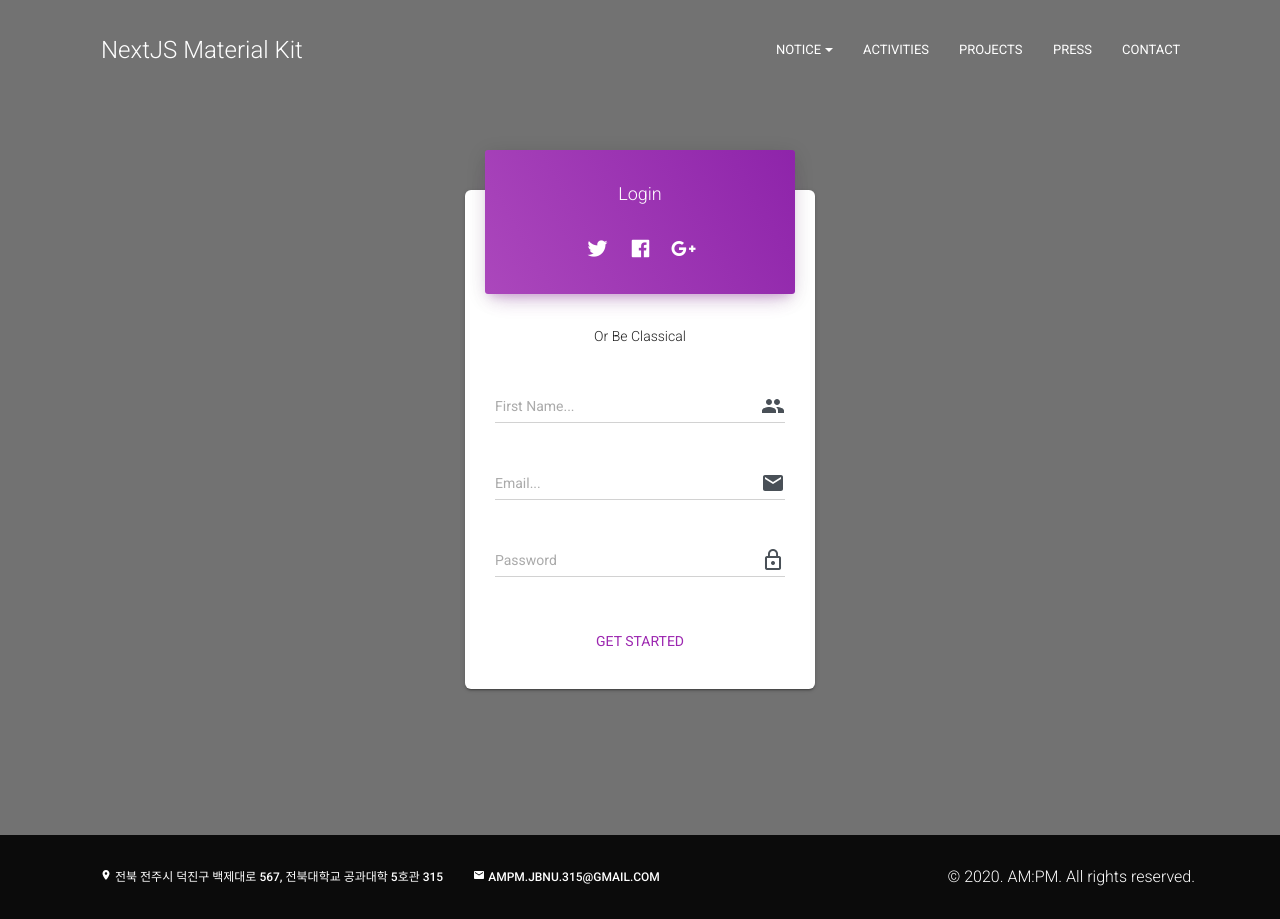
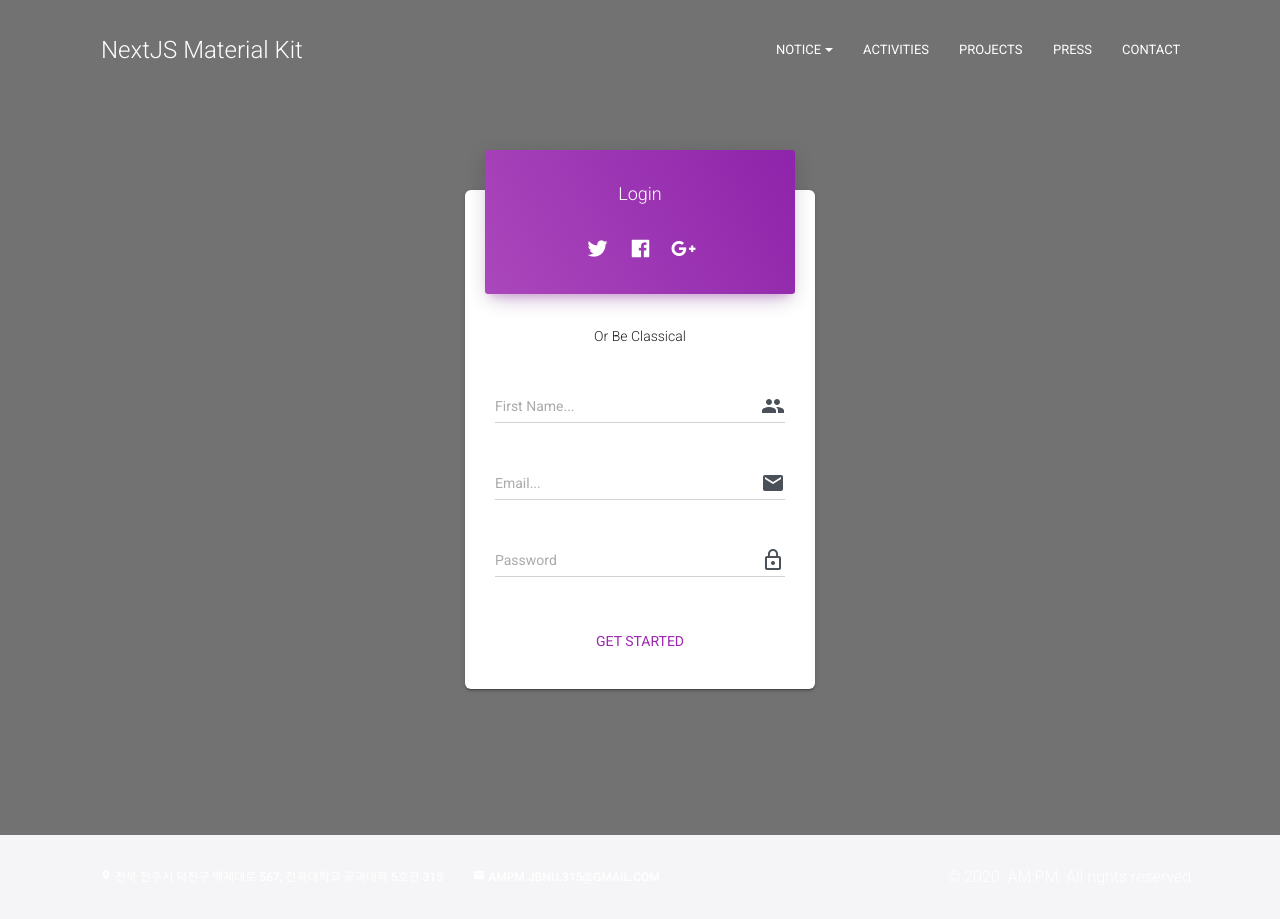
Before and after one commit to ampm-jbnu/ampm-site-v1, a Next.js app: page /login in a window 1280 px wide. Built offline with nearby package versions, Linux system fonts and the light colour scheme.

Commit message:
update: footer color - #4

```diff
--- a/assets/jss/custom/components/footerStyle.js
+++ b/assets/jss/custom/components/footerStyle.js
@@ -22,7 +22,7 @@ const footerStyle = {
     float: "right!important"
   },
   footer: {
-    backgroundColor: "rgba(0, 0, 0, 0.9)",
+    backgroundColor: "#f5f5f7",
     padding: "0.9375rem 0",
     textAlign: "center",
     display: "flex",
```
